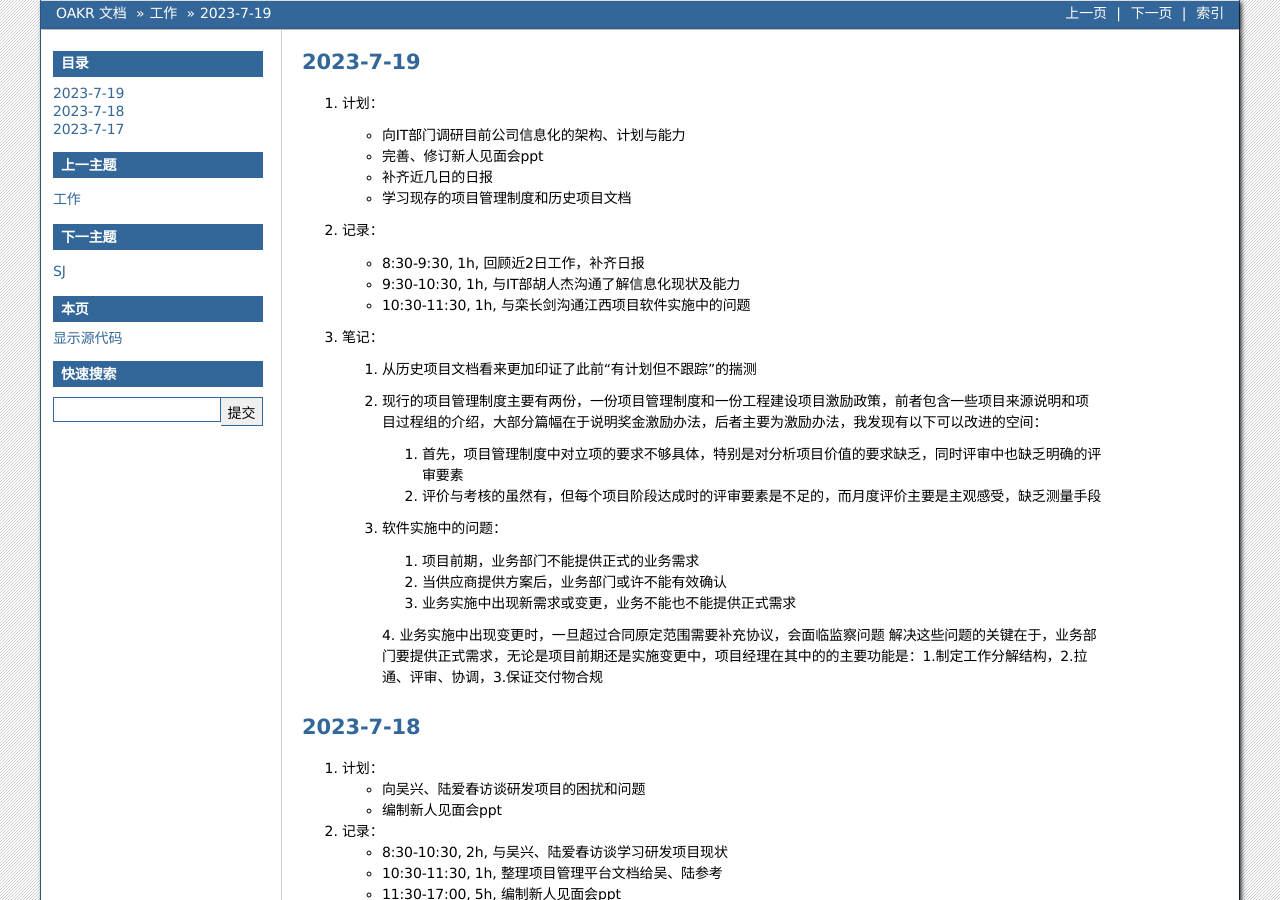
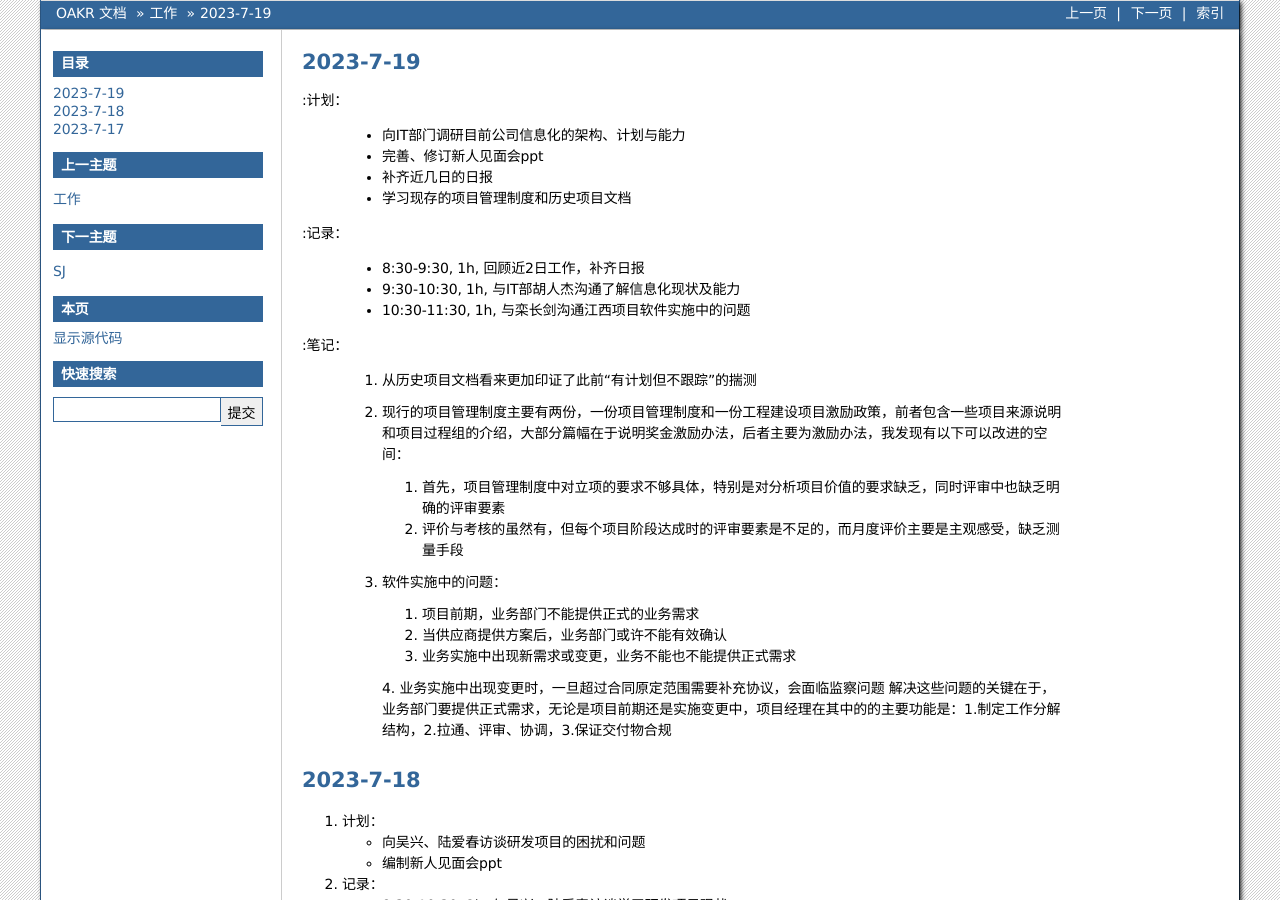
Before and after one commit to cruiurc/cruiurc.github.io, a Sphinx documentation site: the page built from source/work/lp/lp.rst, in a window 1280 px wide and 900 px high. Built offline with Sphinx 7.4.7, drawn with Linux system fonts in a browser that asks for light colours; some of the changed lines change nothing that is shown.

Commit message:
set the title

```diff
--- a/source/work/lp/lp.rst
+++ b/source/work/lp/lp.rst
@@ -1,19 +1,19 @@
 2023-7-19
 ---------
-1. 计划：
+:计划：
 
    - 向IT部门调研目前公司信息化的架构、计划与能力
    - 完善、修订新人见面会ppt
    - 补齐近几日的日报
    - 学习现存的项目管理制度和历史项目文档
 
-2. 记录：
+:记录：
 
    - 8:30-9:30, 1h, 回顾近2日工作，补齐日报
    - 9:30-10:30, 1h, 与IT部胡人杰沟通了解信息化现状及能力
    - 10:30-11:30, 1h, 与栾长剑沟通江西项目软件实施中的问题
 
-3. 笔记：
+:笔记：
 
    1. 从历史项目文档看来更加印证了此前“有计划但不跟踪”的揣测
    2. 现行的项目管理制度主要有两份，一份项目管理制度和一份工程建设项目激励政策，前者包含一些项目来源说明和项目过程组的介绍，大部分篇幅在于说明奖金激励办法，后者主要为激励办法，我发现有以下可以改进的空间：
```
